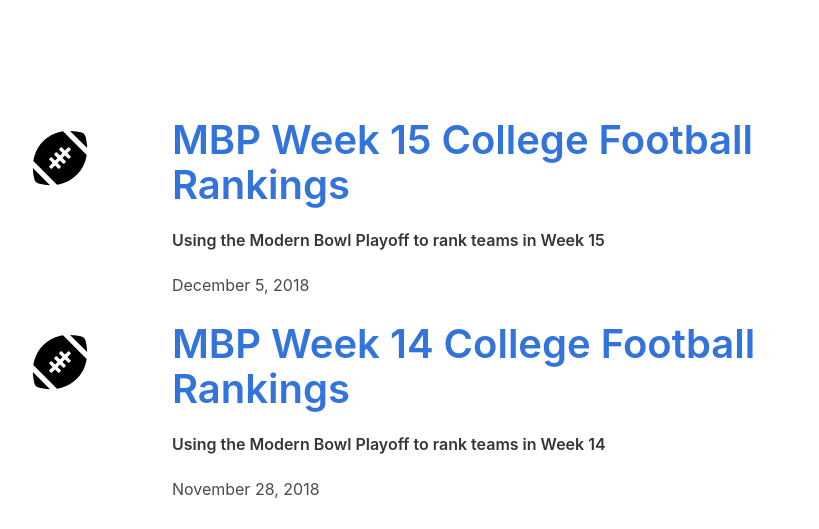
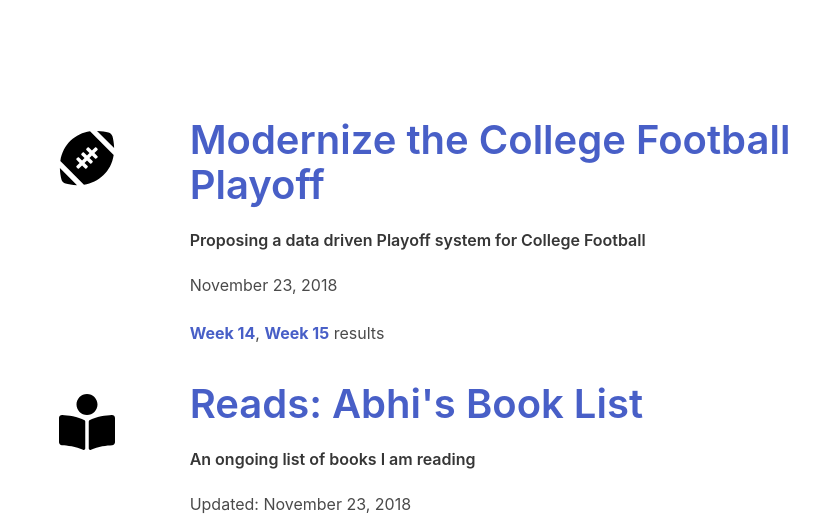
Before and after one commit to AGupta15/AGupta15.github.io, a plain HTML site: page words/index.html in a window 1280 px wide. Shown: the part 257-786 px from the top of the page, without its empty margins (201-1020 px from the left). Drawn offline with nearby package versions, Linux system fonts and the light colour scheme.

Commit message:
update words landing page

```diff
--- a/words/index.html
+++ b/words/index.html
@@ -5,7 +5,7 @@
 	<meta charset="utf-8">
 	<meta name="viewport" content="width=device-width, initial-scale=1">
 	<title>Words</title>
-	<link rel="stylesheet" href="https://cdnjs.cloudflare.com/ajax/libs/bulma/0.7.2/css/bulma.min.css">
+	<link rel="stylesheet" href="https://cdnjs.cloudflare.com/ajax/libs/bulma/0.9.1/css/bulma.min.css">
 	<script $info: black !default defer src="https://use.fontawesome.com/releases/v5.3.1/js/all.js"></script>
 	<link rel="icon" type="image/png" sizes="32x32" href="../images/favicon/favicon-32x32.png">
 
@@ -42,6 +42,7 @@
 		</div>
 	</section>
 	<section class="section">
+		<!--<div class="container">
 			<div class="columns">
 				<div class="column is-8 is-offset-2 is-spaced">
 					<div class="columns is-mobile">
@@ -51,29 +52,16 @@
 							</span>
 						</div>
 						<div class="column is-10">
-						<h2 class="title is-2"><a href="cfb/2018/week15/">MBP Week 15 College Football Rankings</a></h2>
-						<h6 class="title is-6">Using the Modern Bowl Playoff to rank teams in Week 15</h6>
+							<h2 class="title is-2"><a href="xTd.html">Expected Touchdowns (xTD)</a></h2>
+							<h6 class="title is-6">A new metric to model QB scoring value based on field position.</h6>
 							<p>December 5, 2018</p>
 						</div>
 					</div>
 				</div>
 			</div>
-		<div class="columns">
-			<div class="column is-8 is-offset-2 is-spaced">
-				<div class="columns is-mobile">
-					<div class="column is-2">
-						<span style="font-size: 3.5em; color: black;">
-							<i class="fas fa-football-ball"></i>
-						</span>
 		</div>
-					<div class="column is-10">
-						<h2 class="title is-2"><a href="cfb/2018/week14/">MBP Week 14 College Football Rankings</a></h2>
-						<h6 class="title is-6">Using the Modern Bowl Playoff to rank teams in Week 14</h6>
-						<p>November 28, 2018</p>
-					</div>
-				</div>
-			</div>
-		</div>
+		!-->
+		<div class="container">
 			<div class="columns">
 				<div class="column is-8 is-offset-2 is-spaced">
 					<div class="columns is-mobile">
@@ -85,11 +73,14 @@
 						<div class="column is-10">
 							<h2 class="title is-2"><a href="cfb/mbp">Modernize the College Football Playoff</a></h2>
 							<h6 class="title is-6">Proposing a data driven Playoff system for College Football</h6>
-						<p>November 23, 2018</p>
+							<p>November 23, 2018</p></br>
+							<p><b><a href="cfb/2018/week14/">Week 14</a></b>, <b><a href="cfb/2018/week15/">Week 15</a></b> results</p></br>
 						</div>
 					</div>
 				</div>
 			</div>
+		</div>
+		<div class="container">
 			<div class="columns">
 				<div class="column is-8 is-offset-2 is-spaced">
 					<div class="columns is-mobile">
@@ -106,6 +97,8 @@
 					</div>
 				</div>
 			</div>
+		</div>
+		<div class="container">
 			<div class="columns">
 				<div class="column is-8 is-offset-2 is-spaced">
 					<div class="columns is-mobile">
@@ -122,6 +115,8 @@
 					</div>
 				</div>
 			</div>
+		</div>
+		<div class="container">
 			<div class="columns">
 				<div class="column is-8 is-offset-2 is-spaced">
 					<div class="columns is-mobile">
@@ -138,6 +133,7 @@
 					</div>
 				</div>
 			</div>
+		</div>
 	</section>
 </body>
 </html>
```
Lines whose indentation alone changed are shown as unchanged.
